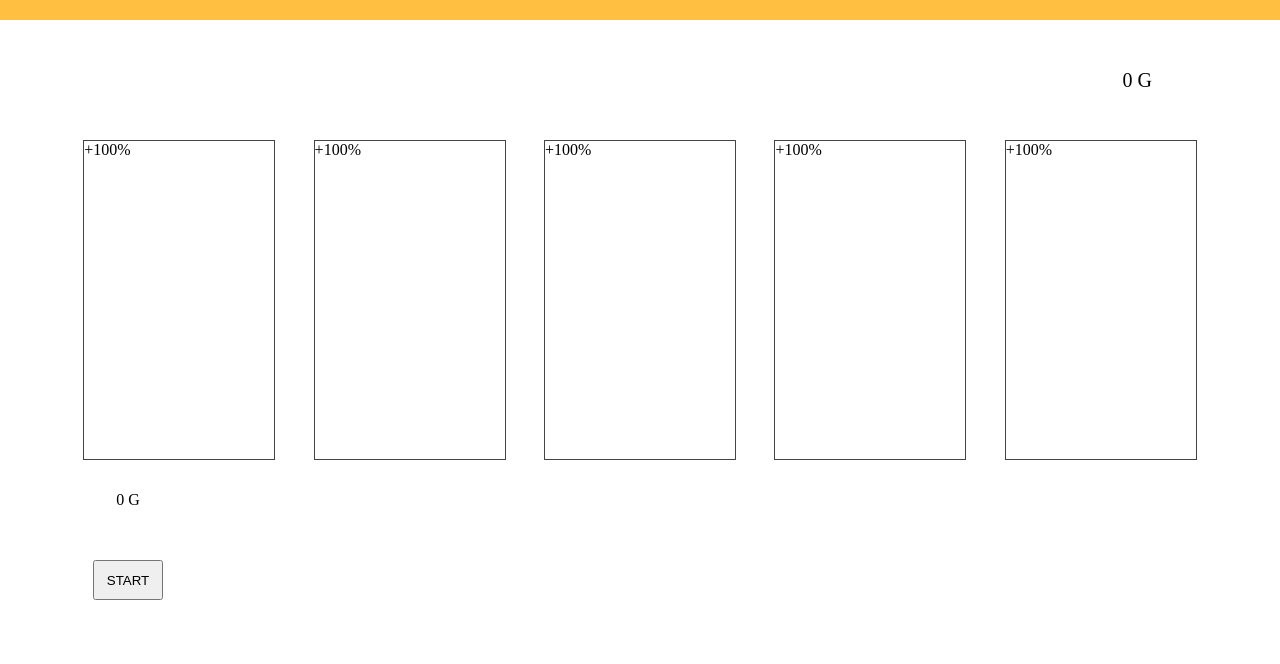
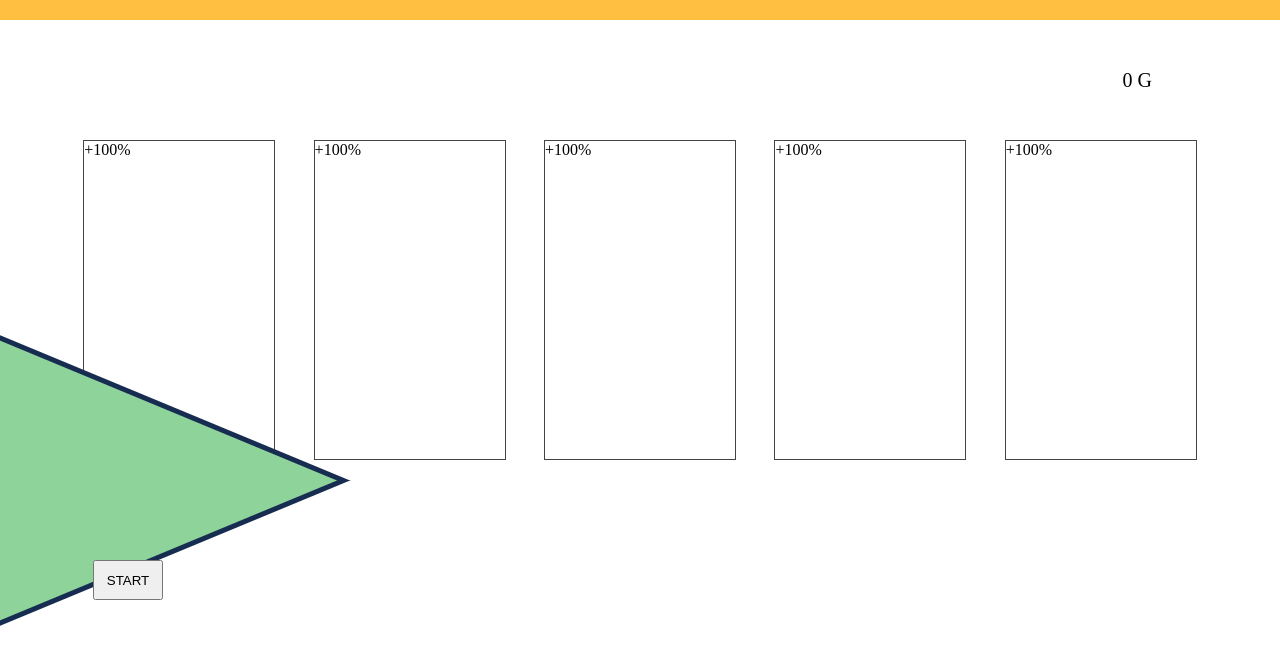
Before and after one commit to tombo314/MultiArmedBanditGame, a website: page public/index.html in a window 1280 px wide. Shown: the part 100-764 px from the top of the page. Drawn offline with Linux system fonts and the light colour scheme.

Commit message:
Add right_arrow

```diff
--- a/public/index.html
+++ b/public/index.html
@@ -30,7 +30,7 @@
 
         <div class="wrapper-bet">
             <div class="bet">
-                <img src="" alt="">
+                <img src="images/right_arrow.png" alt="">
                 <p><span>0</span> G</p>
                 <img src="" alt="">
             </div>
```
Also changed, not shown: public/images/right_arrow.png (added).
